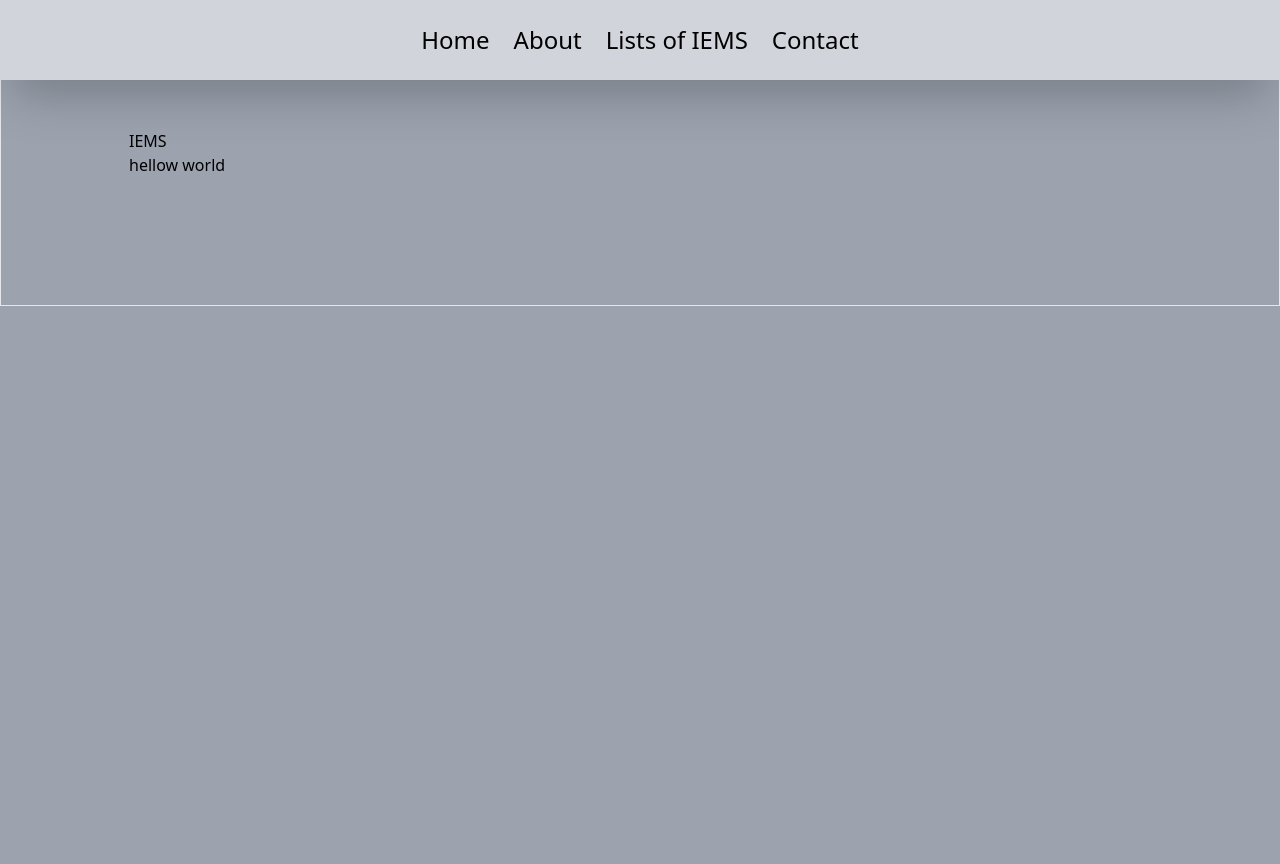
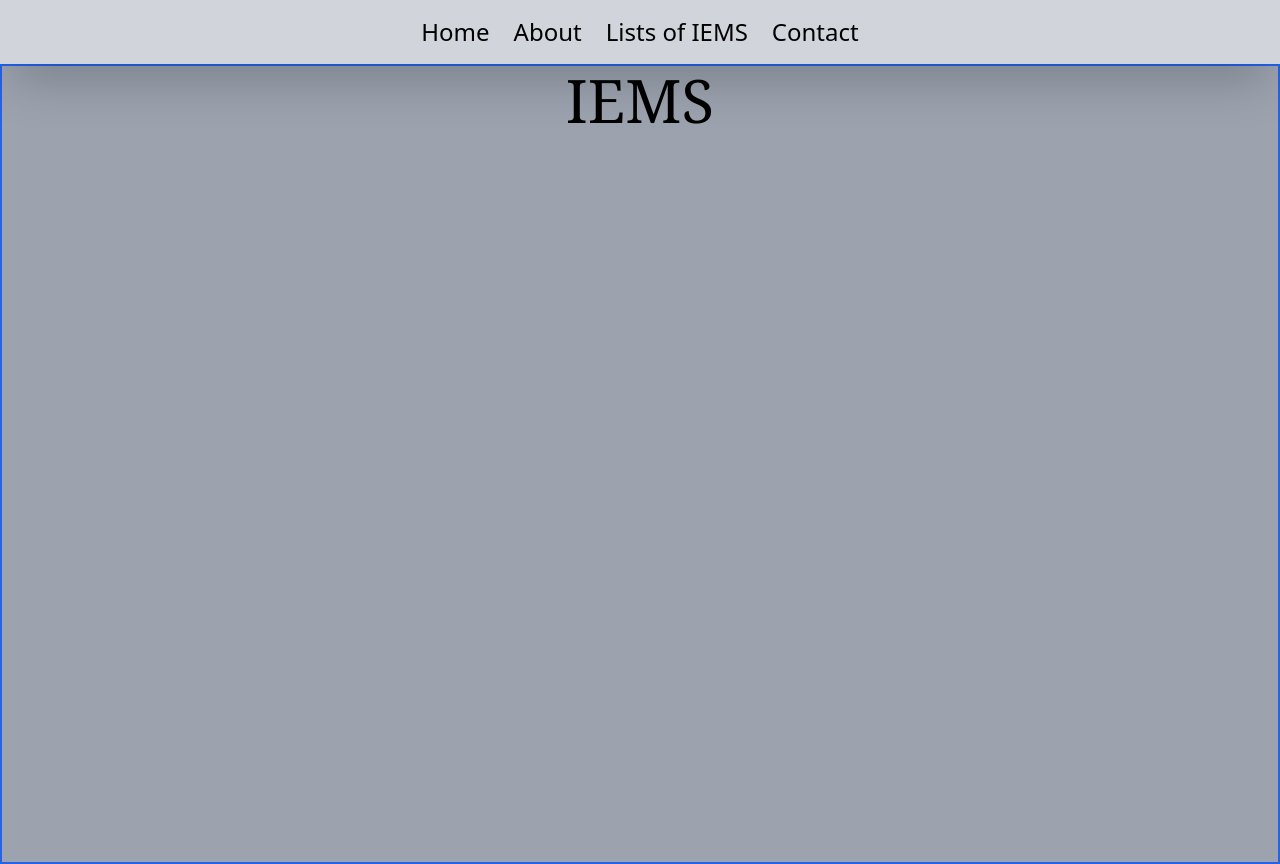
Before and after one commit to GavinEscanilla/tailwind-practice, a plain HTML site: page index.html in a window 1280 px wide. Before the commit the page ends 800 px from the top, so only its background shows below. Drawn offline with nearby package versions, Linux system fonts and the light colour scheme.

Commit message:
fixed items being under nav

```diff
--- a/index.html
+++ b/index.html
@@ -8,17 +8,17 @@
 </head>
 
 
-<body class="block h-screen bg-gray-400">
-    <nav class="flex fixed w-full justify-center items-center bg-gray-300 p-6 shadow-2xl">
+<body class="block h-screen bg-gray-400 m-0">
+    <nav class="flex fixed w-full h-16 justify-center items-center bg-gray-300 top-0 shadow-2xl z-50 left-0 px-5">
         <ul class="flex space-x-6 text-2xl">
             <li class="hover:text-gray-700 cursor-pointer">Home</li><li class="hover:text-gray-700 cursor-pointer">About</li>
             <li class="hover:text-gray-700 cursor-pointer">Lists of IEMS</li>
             <li class="hover:text-gray-700 cursor-pointer">Contact</li>
         </ul>
     </nav>
-    <div  id="About" class="border flex flex-col flex-wrap p-32">
-        <h1 class="text">IEMS</h1>
-        <div>hellow world</div>
+    <div  id="About" class="border-2 h-screen border-blue-600 flex flex-col flex-wrap mt-16">
+        <h1 class="text-center text-6xl font-serif pt-1">IEMS</h1>
+        <div> </div>
     </div>
     <script src="index.js"></script>
 </body>
```
